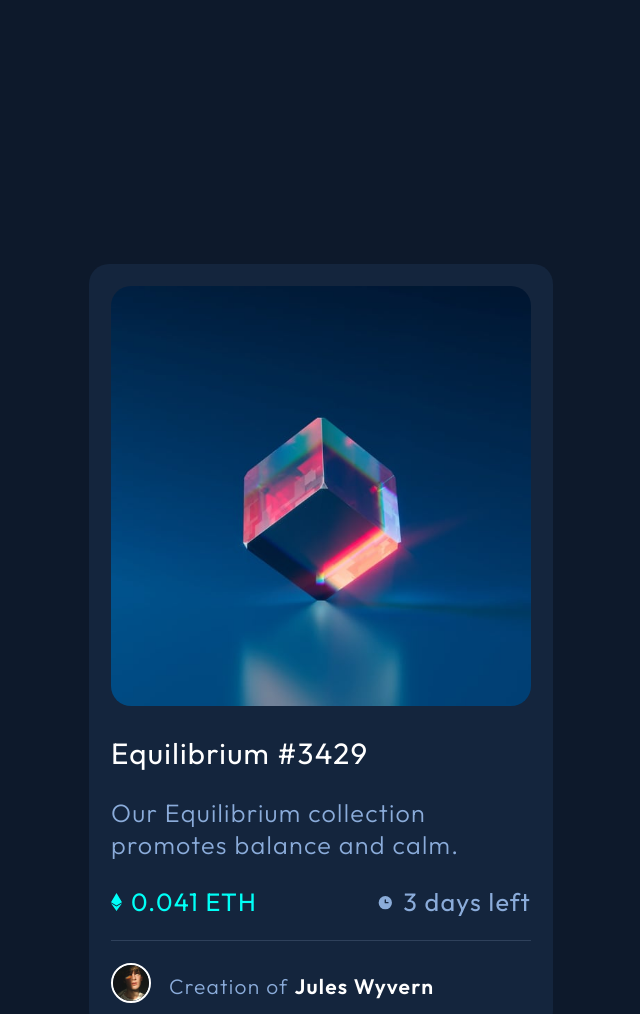
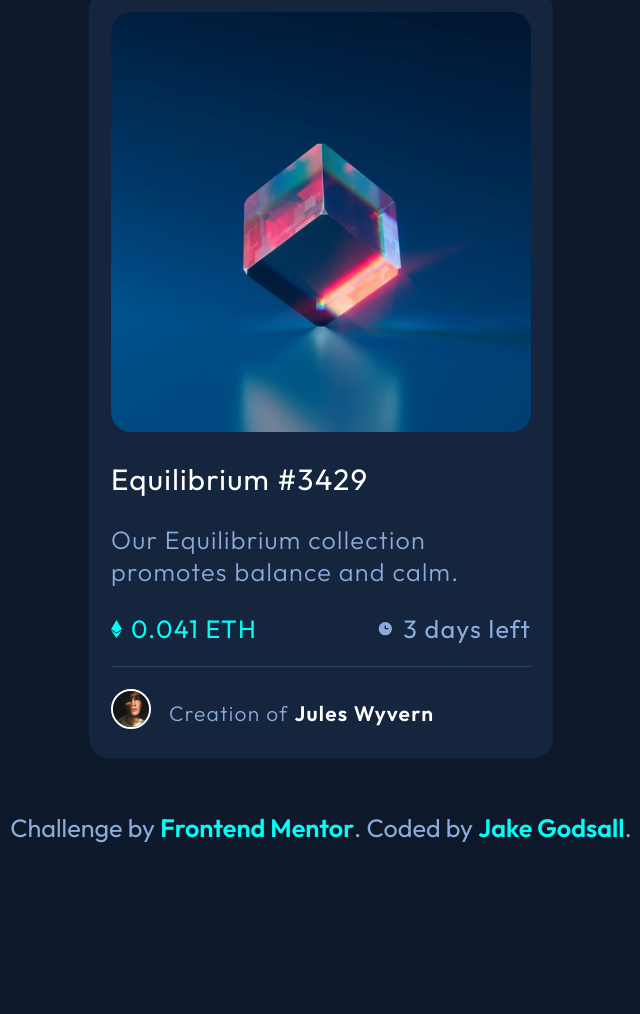
Before and after one commit to jakegodsall/fm-nft-preview-card, a plain HTML site: page index.html in a window 1280 px wide. Shown: the top 1014 px of the page, without its empty margins (319-959 px from the left). After the commit the page ends 844 px from the top, so only its background shows below. Drawn offline with Linux system fonts and the light colour scheme.

Commit message:
added responsive vertical centring of component

```diff
--- a/styles.css
+++ b/styles.css
@@ -19,9 +19,11 @@
 
 body {
     background-color: var(--main-background);
+    height: 100vh;
     display: flex;
     flex-direction: column;
     align-items: center;
+    justify-content: center;
 }
 
 a,
@@ -178,7 +180,6 @@ hr {
     }
 
     .card {
-        margin-top: 20vw;
     }
 }
 
```
